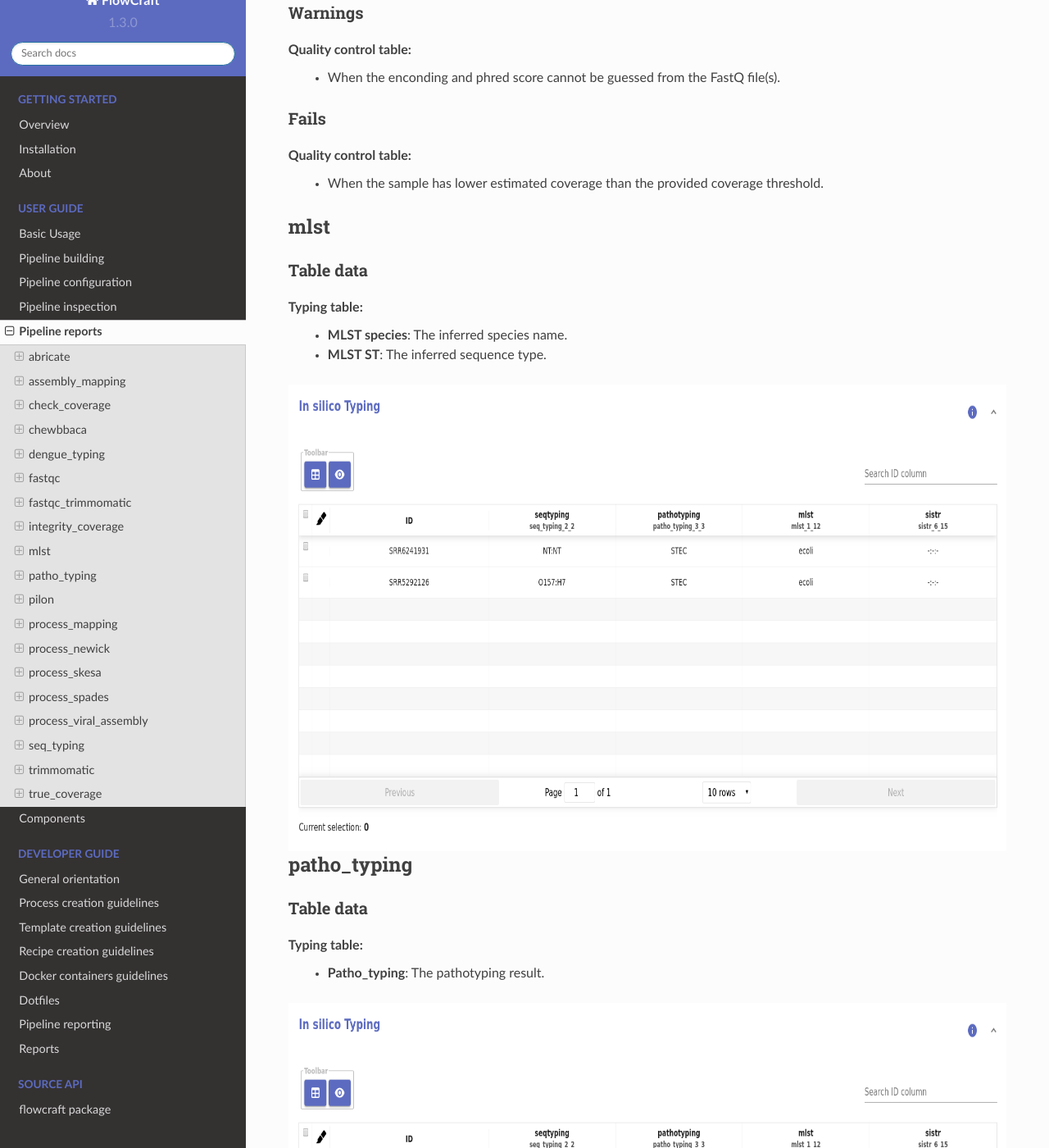
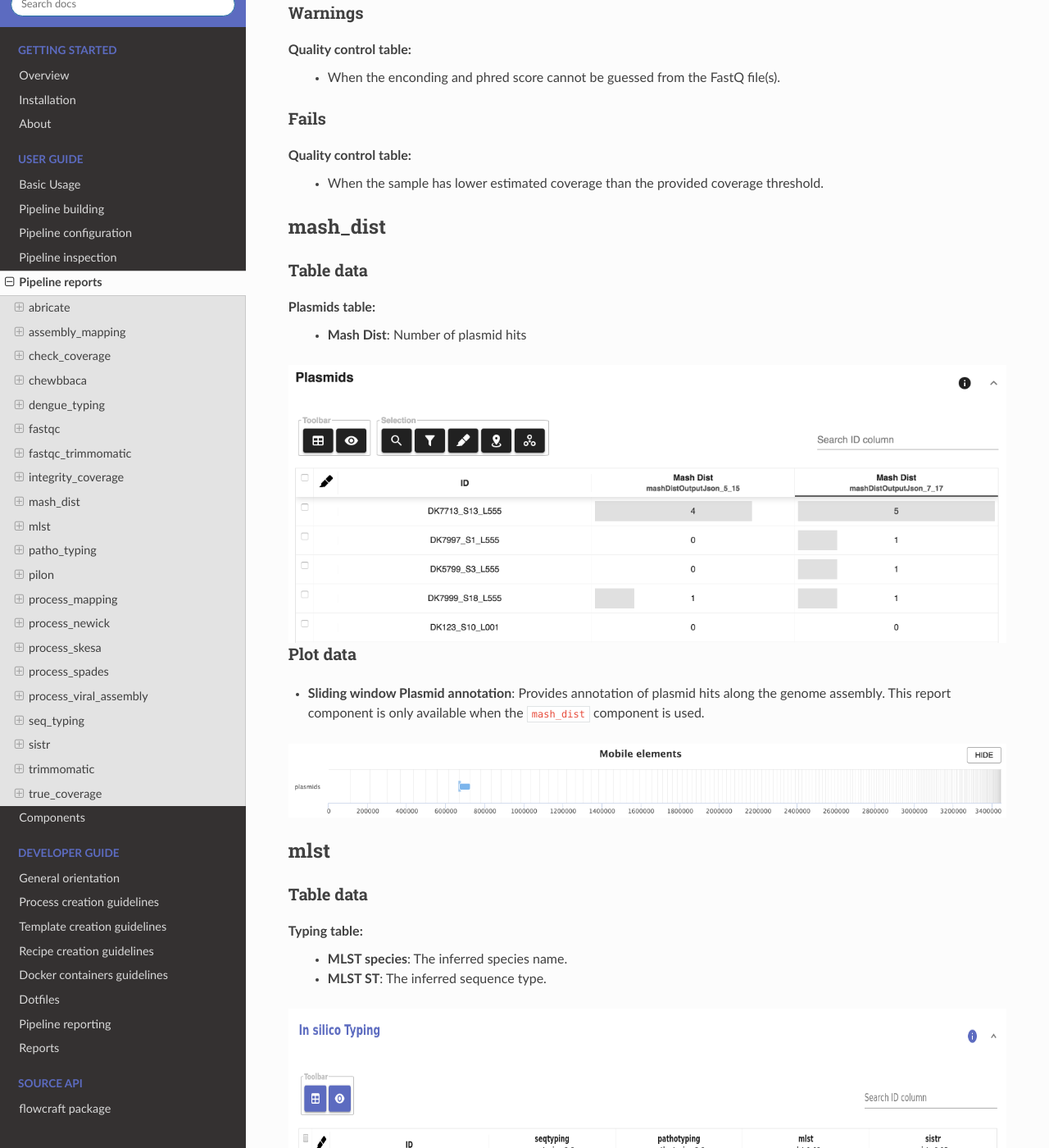
Before and after one commit to assemblerflow/flowcraft, a Sphinx documentation site: the page built from docs/user/pipeline_reports.rst, in a window 1280 px wide and 1400 px high, scrolled down 9359 px. Shown: the whole window at 82% size. Built offline with Sphinx 7.4.7 and the Read the Docs theme 2.0.0, drawn with Linux system fonts in a browser that asks for light colours; some of the changed text lies outside the part shown.

Commit message:
add mash_dist documentation

```diff
--- a/docs/user/pipeline_reports.rst
+++ b/docs/user/pipeline_reports.rst
@@ -9,6 +9,7 @@ Pipeline reports
 .. include:: reports/fastqc.rst
 .. include:: reports/fastqc_trimmomatic.rst
 .. include:: reports/integrity_coverage.rst
+.. include:: reports/mash_dist.rst
 .. include:: reports/mlst.rst
 .. include:: reports/patho_typing.rst
 .. include:: reports/pilon.rst
@@ -18,5 +19,6 @@ Pipeline reports
 .. include:: reports/process_spades.rst
 .. include:: reports/process_viral_assembly.rst
 .. include:: reports/seq_typing.rst
+.. include:: reports/sistr.rst
 .. include:: reports/trimmomatic.rst
 .. include:: reports/true_coverage.rst
--- /dev/null
+++ b/docs/user/reports/mash_dist.rst
@@ -0,0 +1,20 @@
+mash_dist
+---------
+
+Table data
+^^^^^^^^^^
+
+Plasmids table:
+    - **Mash Dist**: Number of plasmid hits
+
+.. image:: ../resources/reports/mash_dist_table.png
+    :align: center
+
+Plot data
+^^^^^^^^^
+
+- **Sliding window Plasmid annotation**: Provides annotation of plasmid
+  hits along the genome assembly. This report component is only available
+  when the ``mash_dist`` component is used.
+
+.. image:: ../resources/reports/sliding_window_mash_dist.png
--- /dev/null
+++ b/docs/user/reports/sistr.rst
@@ -0,0 +1,11 @@
+sistr
+-----
+
+Table data
+^^^^^^^^^^
+
+Typing table:
+    - **sistr**: The sequence typing result.
+
+.. image:: ../resources/reports/typing_table.png
+    :align: center
```
Also changed, not shown: docs/resources/reports/mash_dist_table.png (added), docs/resources/reports/sliding_window_mash_dist.png (added).
